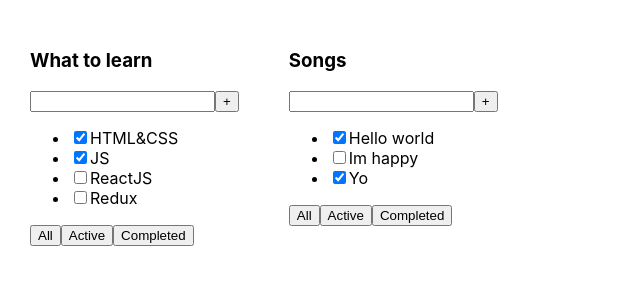
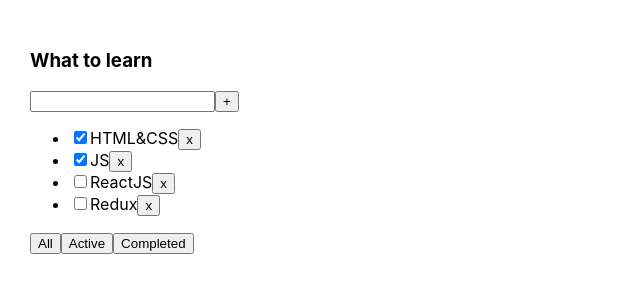
Before and after one commit to YarGromov/ToDoList_Project, a React (Create React App) app in the folder my-app/: page / in a window 1280 px wide. Shown: the top 300 px of the page, without its empty margins (0-640 px from the left). Built offline with nearby package versions, Linux system fonts and the light colour scheme.

Commit message:
removeTask

```diff
--- a/my-app/src/App.tsx
+++ b/my-app/src/App.tsx
@@ -4,25 +4,24 @@
 
 function App() {
 
-    let tasks1: Array<TasksPropsType> = [
+    let tasks: Array<TasksPropsType> = [
         {id: 1, title: 'HTML&CSS', isDone: true},
         {id: 2, title: 'JS', isDone: true},
         {id: 3, title: 'ReactJS', isDone: false},
         {id: 4, title: 'Redux', isDone: false}
     ]
 
-    let tasks2: Array<TasksPropsType>  = [
-        {id: 1, title: 'Hello world', isDone: true},
-        {id: 2, title: 'Im happy', isDone: false},
-        {id: 3, title: 'Yo', isDone: true}
-    ]
-
+    const removeTask = (id: number) => {
+        tasks = tasks.filter( (t) => t.id !== id)
+    }
 
 
   return (
     <div className="App">
-     <TodoList title='What to learn' tasks={tasks1}/>
-     <TodoList title='Songs' tasks={tasks2}/>
+     <TodoList title='What to learn'
+               tasks={tasks}
+               removeTask={removeTask}
+     />
     </div>
   );
 }
--- a/my-app/src/TodoList.tsx
+++ b/my-app/src/TodoList.tsx
@@ -9,6 +9,7 @@
 type TodoListPropsType = {
     title: string
     tasks: Array<TasksPropsType>
+    removeTask: Function
 }
 
 
@@ -24,7 +25,9 @@
                 {
                     props.tasks.map((t) => {
                         return (
-                            <li><input type="checkbox" checked={t.isDone}/><span>{t.title}</span></li>
+                            <li><input type="checkbox" checked={t.isDone}/><span>{t.title}</span>
+                            <button onClick={() => {props.removeTask(t.id)}}>x</button>
+                            </li>
                         )
                     })
                 }
```
